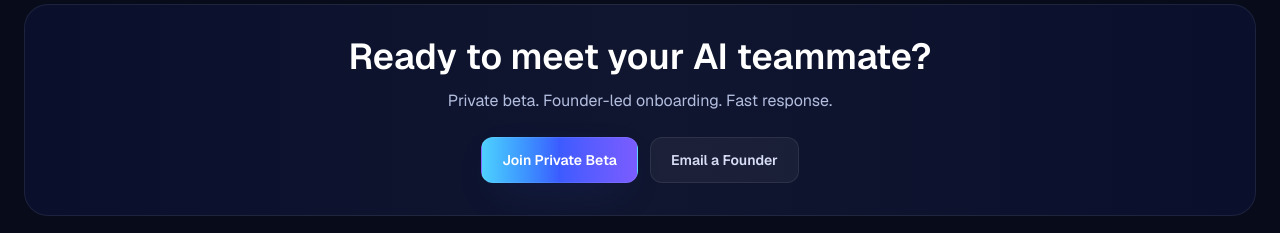
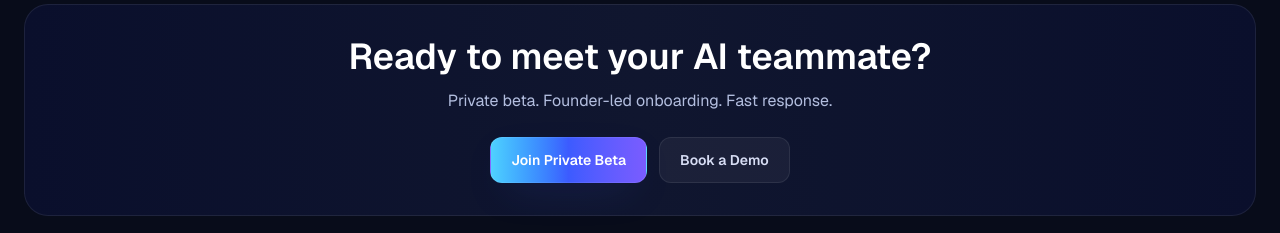
Before and after one commit to KladeAI/Klade, a Next.js app in the folder website/: page / in a window 1280 px wide. Shown: the part 5960-6193 px from the top of the page. Built offline with nearby package versions, Linux system fonts and the light colour scheme.

Commit message:
feat: update Calendly links to team booking URL + add Book a Demo CTA
- All Calendly links now point to team round-robin: calendly.com/d/cyj7-xvw-rrg/new-meeting
- Bottom banner CTA changed from 'Email a Founder' to 'Book a Demo' with Calendly link
- Demo page Calendly links updated

```diff
--- a/website/src/app/demo/page.tsx
+++ b/website/src/app/demo/page.tsx
@@ -90,7 +90,7 @@ export default function DemoPage() {
               financial deliverables — in minutes, not days.
             </p>
             <div className="mt-8 flex flex-wrap justify-center gap-3">
-              <Button href="https://calendly.com/arjun-kladeai/30min" eventName="demo_cta_click" eventPayload={{ placement: "demo_hero", cta: "book_demo" }}>
+              <Button href="https://calendly.com/d/cyj7-xvw-rrg/new-meeting" eventName="demo_cta_click" eventPayload={{ placement: "demo_hero", cta: "book_demo" }}>
                 Book a Live Demo
               </Button>
               <Button href="#workflow" variant="secondary">
@@ -226,7 +226,7 @@ export default function DemoPage() {
               Or explore the documentation to learn more.
             </p>
             <div className="mt-8 flex flex-wrap justify-center gap-3">
-              <Button href="https://calendly.com/arjun-kladeai/30min" eventName="demo_cta_click" eventPayload={{ placement: "demo_footer", cta: "book_demo" }}>
+              <Button href="https://calendly.com/d/cyj7-xvw-rrg/new-meeting" eventName="demo_cta_click" eventPayload={{ placement: "demo_footer", cta: "book_demo" }}>
                 Book a Live Demo
               </Button>
               <Button href="mailto:arjun@kladeai.com" variant="secondary" eventName="demo_cta_click" eventPayload={{ placement: "demo_footer", cta: "talk_founders" }}>
--- a/website/src/app/page.tsx
+++ b/website/src/app/page.tsx
@@ -557,8 +557,8 @@ export default function HomePage() {
               <Button href="#lead-form" eventName="cta_click" eventPayload={{ placement: "banner", cta: "join_beta" }}>
                 Join Private Beta
               </Button>
-              <Button href="mailto:arjun@kladeai.com" variant="secondary" eventName="cta_click" eventPayload={{ placement: "banner", cta: "email_founder" }}>
-                Email a Founder
+              <Button href="https://calendly.com/d/cyj7-xvw-rrg/new-meeting" variant="secondary" eventName="cta_click" eventPayload={{ placement: "banner", cta: "book_demo" }}>
+                Book a Demo
               </Button>
             </div>
           </div>
```
